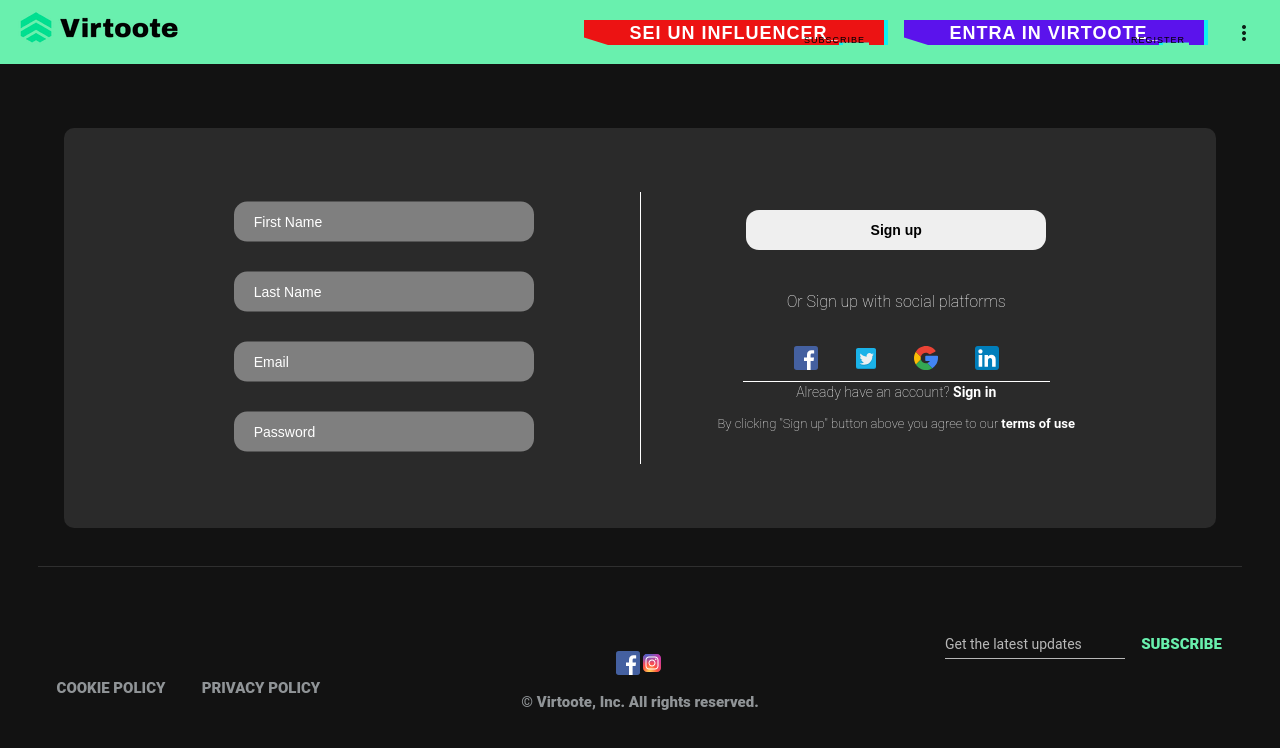
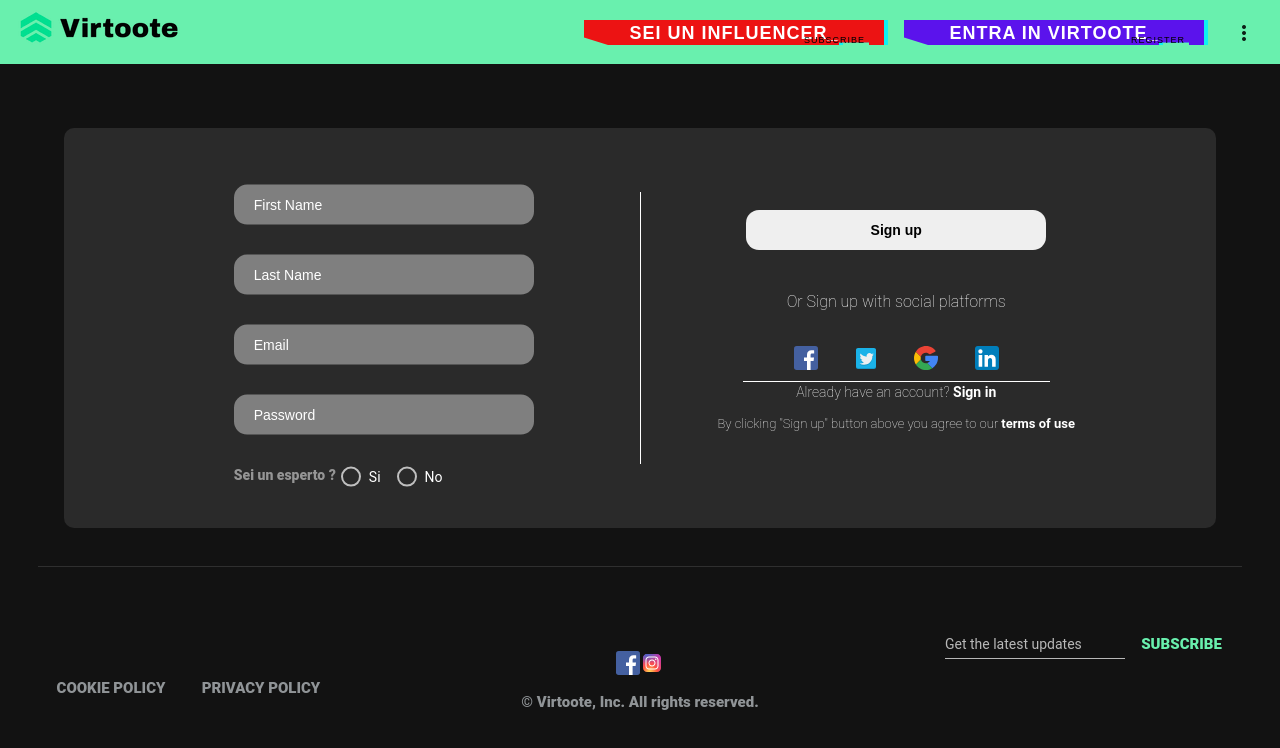
Before and after one commit to macorifice/virtoote, an Angular app: page /signup in a window 1280 px wide. Shown: the top 748 px of the page. Built offline with nearby package versions, Linux system fonts and the light colour scheme.

Commit message:
added radio button

```diff
--- a/src/app/app.module.ts
+++ b/src/app/app.module.ts
@@ -22,6 +22,7 @@ import { PageNotFoundComponent } from './components/page-not-found/page-not-foun
 import { LoginComponent } from './components/login/login.component';
 import { SignupComponent } from './components/signup/signup.component';
 import { TeacherComponent } from './components/teacher/teacher.component';
+import { MatRadioModule } from '@angular/material/radio';
 
 @NgModule({
   declarations: [
@@ -48,7 +49,8 @@ import { TeacherComponent } from './components/teacher/teacher.component';
     MatCardModule,
     MatProgressSpinnerModule,
     MatInputModule,
-    MatMenuModule
+    MatMenuModule,
+    MatRadioModule
   ],
   providers: [],
   bootstrap: [AppComponent]
--- a/src/app/components/signup/signup.component.html
+++ b/src/app/components/signup/signup.component.html
@@ -16,6 +16,22 @@
         <label for="password">
           <input type="password" placeholder="Password" />
         </label>
+        <p>
+          <mat-label
+            style="
+              margin-right: 5px;
+              font-size: 14px;
+              font-weight: 900;
+              line-height: 19px;
+              color: rgba(255, 255, 255, 0.5);
+            "
+            >Sei un esperto ?</mat-label
+          >
+          <mat-radio-group aria-label="Sei un esperto ?">
+            <mat-radio-button value="1">Si</mat-radio-button>
+            <mat-radio-button value="2">No</mat-radio-button>
+          </mat-radio-group>
+        </p>
       </form>
     </div>
 
--- a/src/app/components/signup/signup.component.scss
+++ b/src/app/components/signup/signup.component.scss
@@ -181,3 +181,7 @@ a {
   color: #34495E;
   border-color: #34495E;
 }
+
+.mat-radio-button ~ .mat-radio-button {
+  margin-left: 16px;
+}
```
